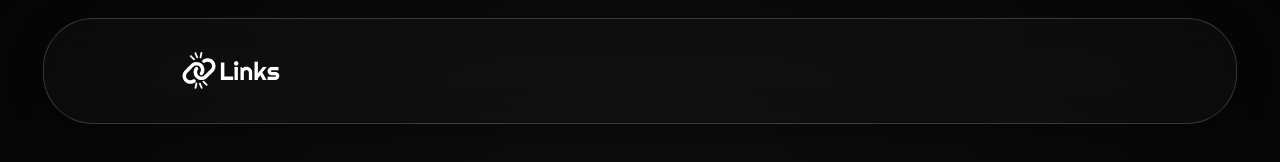
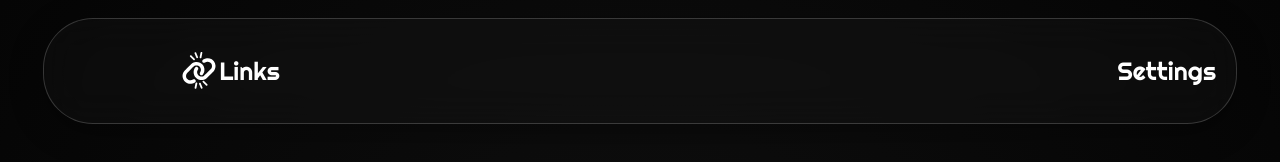
Before and after one commit to Angulorecto/iwillchangebeta, a website: page public/index.html in a window 1280 px wide. Drawn offline with Linux system fonts and the light colour scheme.

Commit message:
Update index.html

```diff
--- a/public/index.html
+++ b/public/index.html
@@ -7,6 +7,7 @@
   <body>
     <div class="header">
       <a href="/links.html" class="navItem"><span class="linkIcon"></span>Links</a>
+      <a href="/settings.html" class="navItem"><span class="settingsIcon"></span>Settings</a>
     </div>
   </body>
 </html>
```
